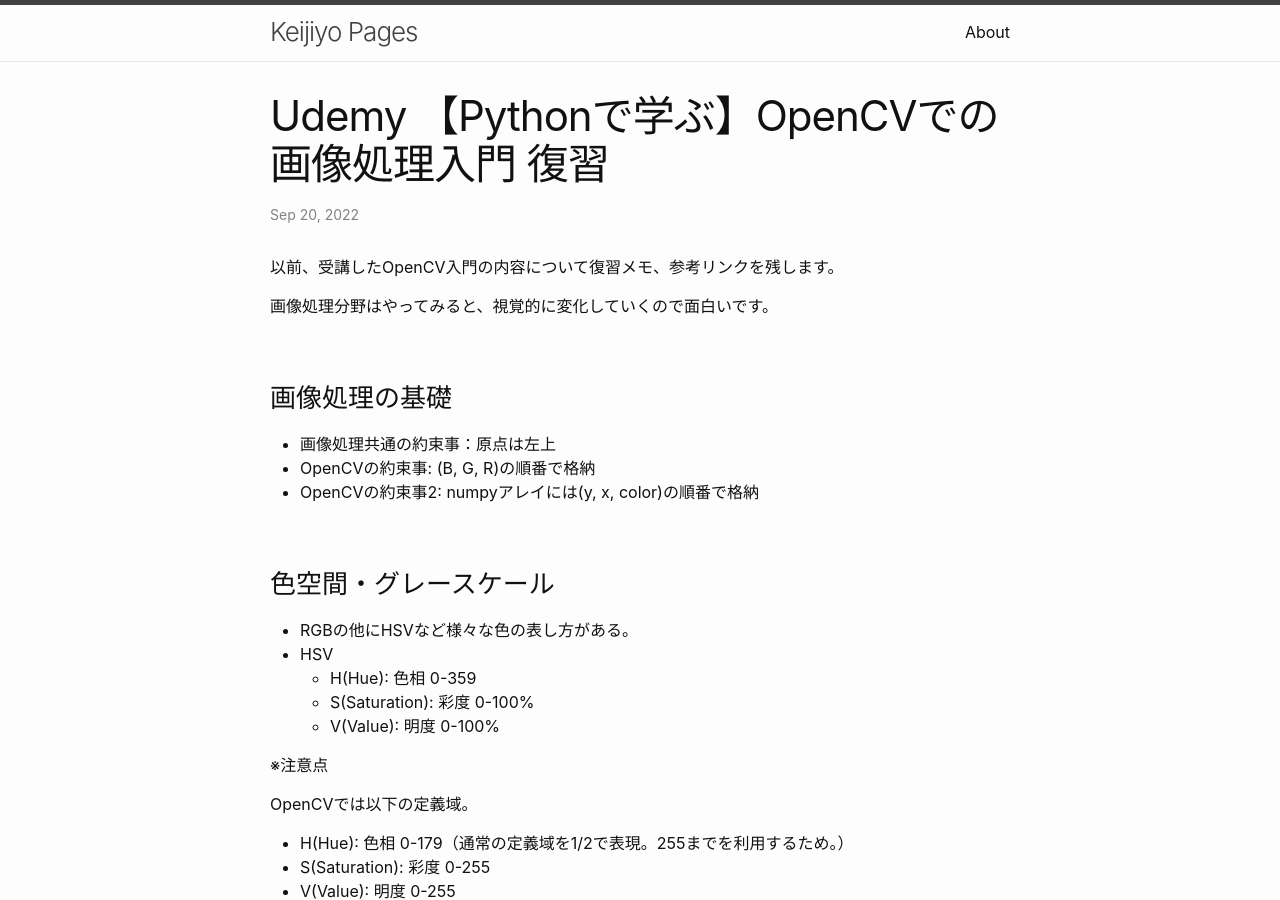
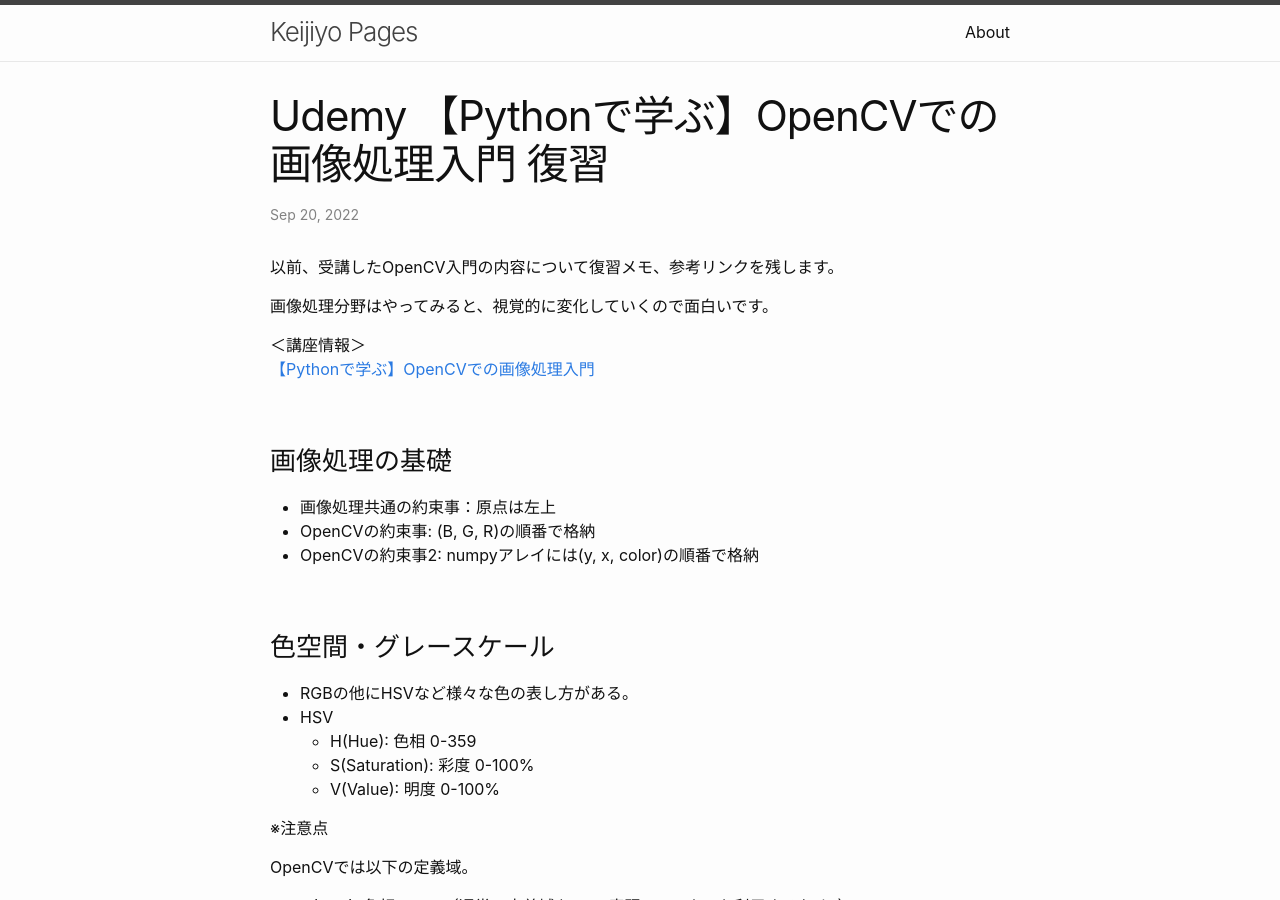
Before and after one commit to keijiyo/keijiyo.github.io, a Jekyll site: the page built from _posts/2022-09-20-Udemy 【Pythonで学ぶ】OpenCVでの画像処理入門 復習.markdown, in a window 1280 px wide and 900 px high. Built offline with Jekyll 4.4.1, drawn with Linux system fonts in a browser that asks for light colours; formulas are drawn with MathJax 3.

Commit message:
講座のリンクを追加

```diff
--- a/_posts/2022-09-20-Udemy 【Pythonで学ぶ】OpenCVでの画像処理入門 復習.markdown
+++ b/_posts/2022-09-20-Udemy 【Pythonで学ぶ】OpenCVでの画像処理入門 復習.markdown
@@ -9,6 +9,9 @@ categories: jekyll update
 以前、受講したOpenCV入門の内容について復習メモ、参考リンクを残します。
 
 画像処理分野はやってみると、視覚的に変化していくので面白いです。
+
+＜講座情報＞
+<a href="https://www.udemy.com/course/pythonopencv/" target="_blank"> 【Pythonで学ぶ】OpenCVでの画像処理入門</a>
 
 ### 画像処理の基礎
 - 画像処理共通の約束事：原点は左上
```
